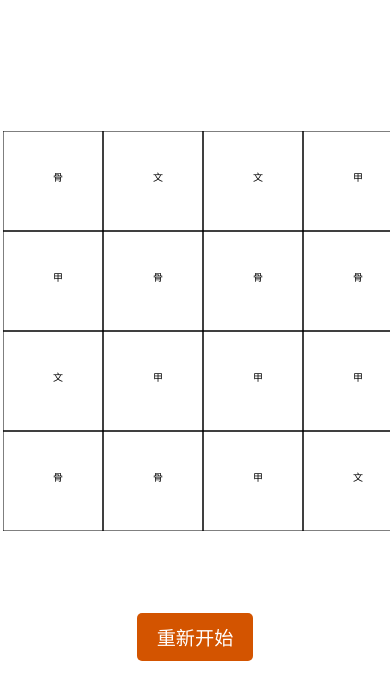
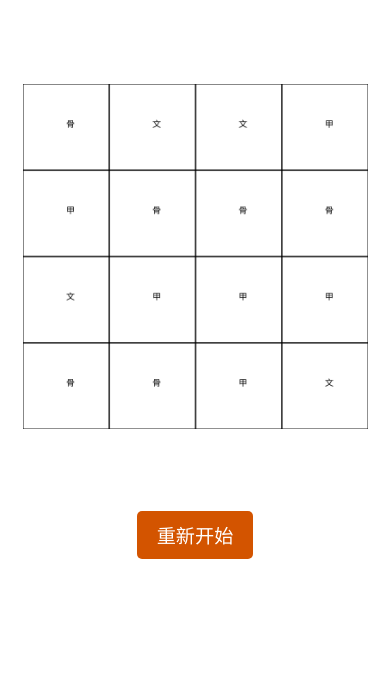
Before and after one commit to aynuzbh/-, a plain HTML site: page index.html in a window 390 px wide. Drawn offline with Linux system fonts and the light colour scheme.

Commit message:
Update style.css

```diff
--- a/style.css
+++ b/style.css
@@ -47,3 +47,17 @@ canvas {
 #restart-button:hover {
     background-color: #e74c3c;
 }
+@media only screen and (max-width: 600px) {
+    #game-container {
+        padding-top: 20px;
+    }
+
+    h1 {
+        font-size: 1.8em;
+    }
+
+    canvas {
+        width: 90%;
+        height: auto;
+    }
+}
```
